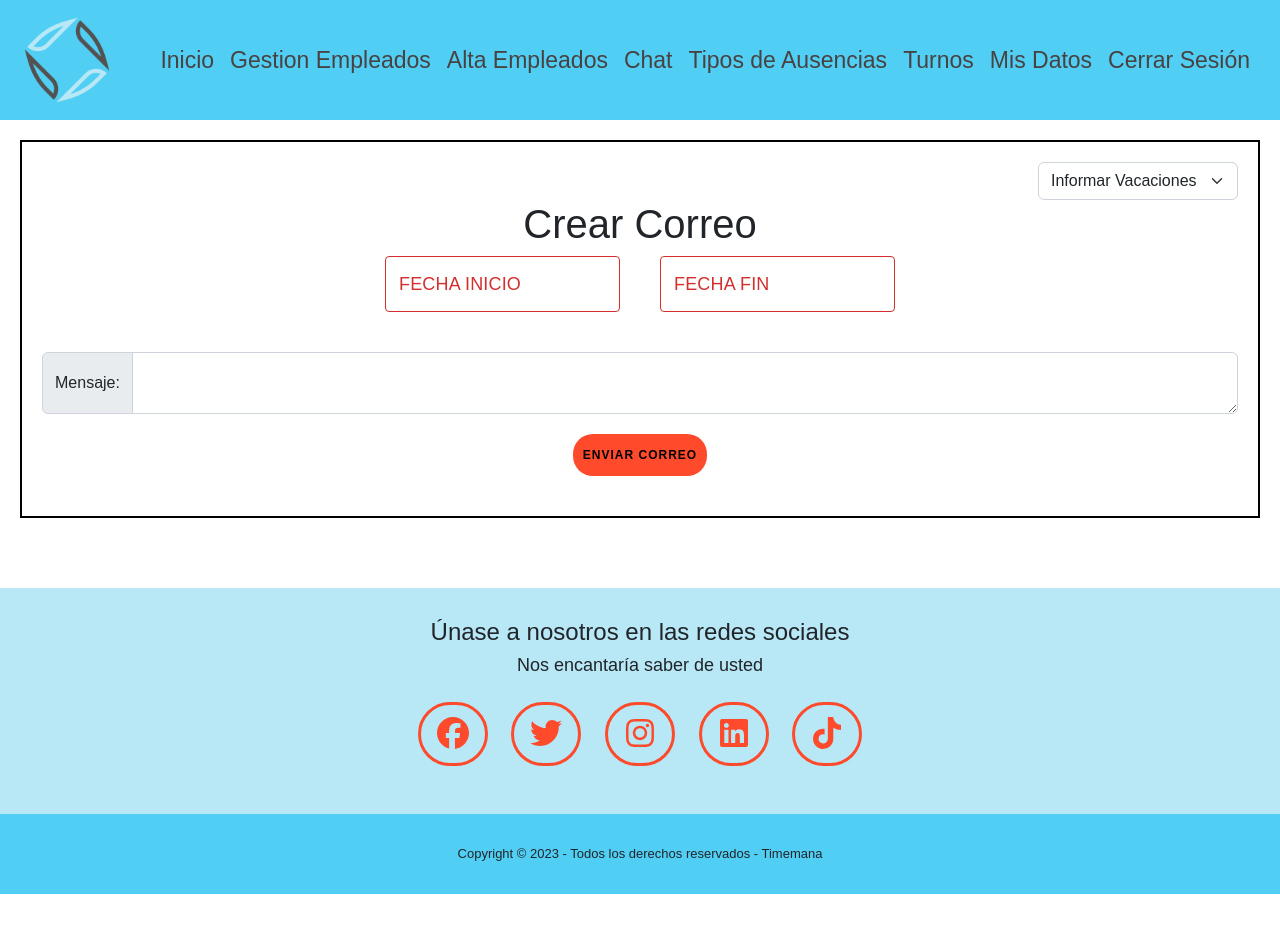
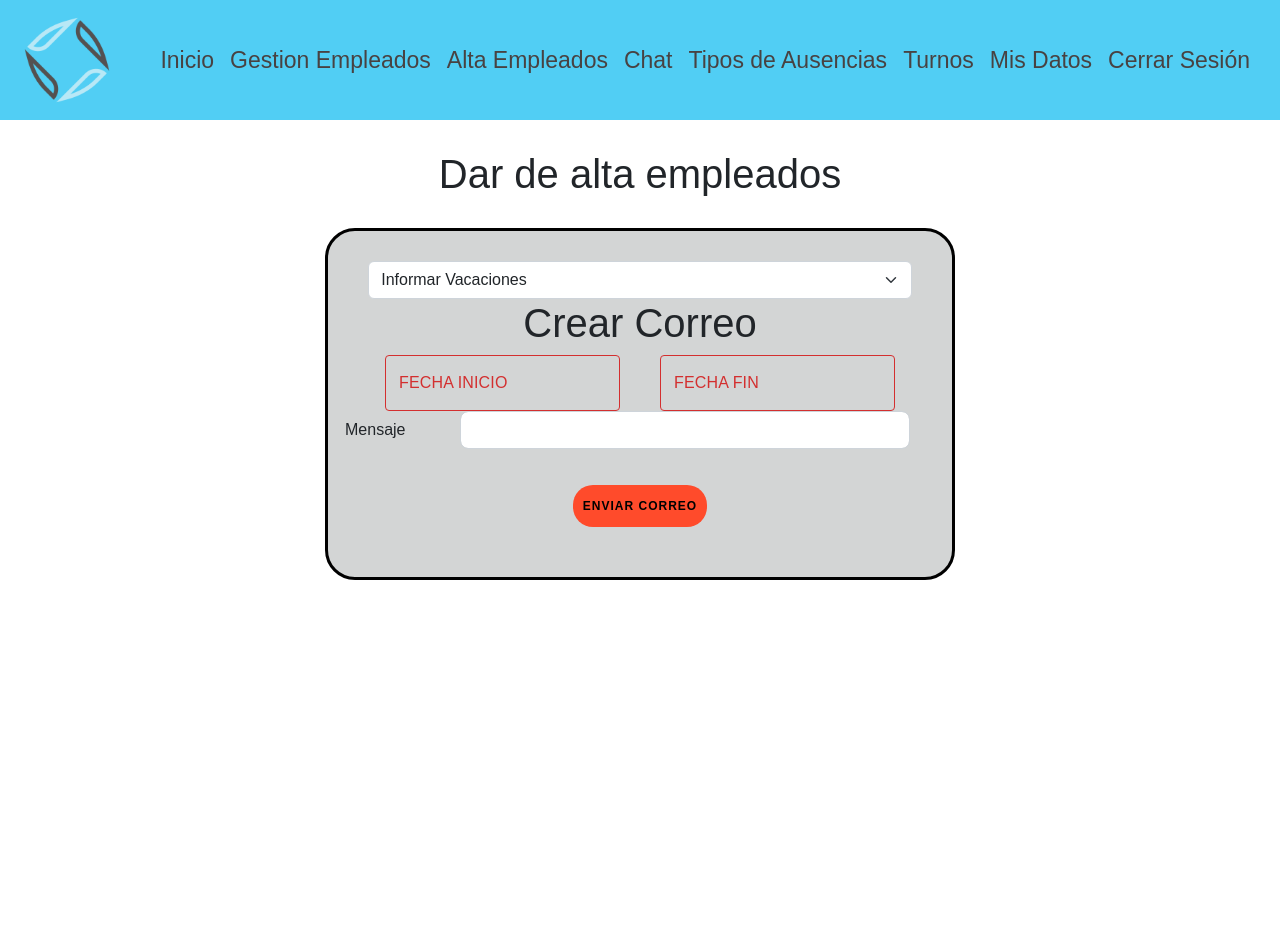
Before and after one commit to josemarialopezpoveda/Proyecto-Final-Grado, a React (Create React App) app in the folder reactfrontend/: page /crearCorreoAdmin in a window 1280 px wide. Shown: the top 932 px of the page. Before the commit the page ends 894 px from the top, so only its background shows below. Built offline with nearby package versions, Linux system fonts and the light colour scheme.

Commit message:
commit antes chat

```diff
--- a/reactfrontend/src/Biblioteca/PaginaAdmin/Chat/CrearCorreo/CrearCorreoAdmin.js
+++ b/reactfrontend/src/Biblioteca/PaginaAdmin/Chat/CrearCorreo/CrearCorreoAdmin.js
@@ -33,10 +33,6 @@ function CrearCorreoAdmin() {
                             value={fechaFin}
                             onChange={(valorNuevo) => {setFechaFin(valorNuevo)}}
                         />
-                        <InputGroup>
-                            <InputGroup.Text>Mensaje:</InputGroup.Text>
-                            <Form.Control as="textarea" aria-label="With textarea" />
-                        </InputGroup>
                     </LocalizationProvider>
                 </div>
             );
@@ -57,10 +53,6 @@ function CrearCorreoAdmin() {
                             onChange={(valorNuevo) => {setFechaFin(valorNuevo)}}
                         />
                     </LocalizationProvider>
-                    <InputGroup>
-                        <InputGroup.Text>Mensaje:</InputGroup.Text>
-                        <Form.Control as="textarea" aria-label="With textarea" />
-                    </InputGroup>
                 </div>
             );
         }else if(opcionSeleccionada === "Informar Nuevo Horario"){
@@ -80,10 +72,6 @@ function CrearCorreoAdmin() {
                     <Form.Label>Para:</Form.Label>
                     <Form.Control required size="lg" type="email"/>
                 </Form.Group>
-                <InputGroup>
-                    <InputGroup.Text>Mensaje:</InputGroup.Text>
-                    <Form.Control as="textarea" aria-label="With textarea" />
-                </InputGroup>
             </div>
             );
         }
@@ -91,7 +79,7 @@ function CrearCorreoAdmin() {
   return (
     <React.Fragment>
         <NavAdmin/>
-        <div className='contenedorFormularioCrearCorreo'>
+                {/* <Form id="anyadir">
                 <div className='contenedorSelectCrearCorreoAdmin'>
                     <Form.Select className='selectCrearCorreoAdmin' aria-label="Default select example" onChange={(e)=>{setOpcionSeleccionada(e.target.value) }}>
                         <option value="Informar Vacaciones">Informar Vacaciones</option>
@@ -103,9 +91,55 @@ function CrearCorreoAdmin() {
 
                 <h1>Crear Correo</h1>
                 {crearCorreo()}
+                <div className="divContenedorCampo">
+                    <p>Mensaje</p>
+                    <Form.Group className="mb-3 width500">
+                    <Form.Control
+                        size="lg"
+                        type="text"
+                        //defaultValue={form.nombre}
+                        //onChange={(e) => setForm({ ...form, nombre: e.target.value.trim() })}
+                        //isValid={validarCampos(/^(?!\s*$).+/.test(form.nombre))}
+                        //isInvalid={validarCampos(!/^(?!\s*$).+/.test(form.nombre))}
+                    />
+                    </Form.Group>
+                </div>
                 <div className='contenedorLinkEnviarCorreo'>
                     <Link className='enviarCorreoBoton' to="/chatAdmin">Enviar Correo</Link>
                 </div>
+                </Form> */}
+                <div className='contenedorSectionFormAccionesUsuario'>
+                    <h1 className='text-center tituloH1'>Dar de alta empleados</h1>
+                    <section className='sectionPequenyo sectionFormAccionesUsuario sectionFormMarginBottom'>
+                    <Form id="anyadir">
+                        <div className='contenedorSelectCrearCorreoAdmin'>
+                            <Form.Select className='selectCrearCorreoAdmin' aria-label="Default select example" onChange={(e)=>{setOpcionSeleccionada(e.target.value) }}>
+                                <option value="Informar Vacaciones">Informar Vacaciones</option>
+                                <option value="Informar Baja">Informar Baja</option>
+                                <option value="Informar Nuevo Horario">Informar Nuevo Horario</option>
+                                <option value="Otros">Otros</option>
+                            </Form.Select>
+                        </div>
+                        <h1>Crear Correo</h1>
+                        {crearCorreo()}
+                        <div className="divContenedorCampo">
+                            <p>Mensaje</p>
+                            <Form.Group className="mb-3 width500">
+                            <Form.Control
+                                size="lg"
+                                type="text"
+                                //defaultValue={form.nombre}
+                                //onChange={(e) => setForm({ ...form, nombre: e.target.value.trim() })}
+                                //isValid={validarCampos(/^(?!\s*$).+/.test(form.nombre))}
+                                //isInvalid={validarCampos(!/^(?!\s*$).+/.test(form.nombre))}
+                            />
+                            </Form.Group>
+                        </div>
+                        <div className='contenedorLinkEnviarCorreo'>
+                            <Link className='enviarCorreoBoton' to="/chatAdmin">Enviar Correo</Link>
+                        </div>
+                    </Form>
+                    </section>
                 </div>
         <PiePagina/>
     </React.Fragment>
```
Lines whose indentation alone changed are shown as unchanged.
